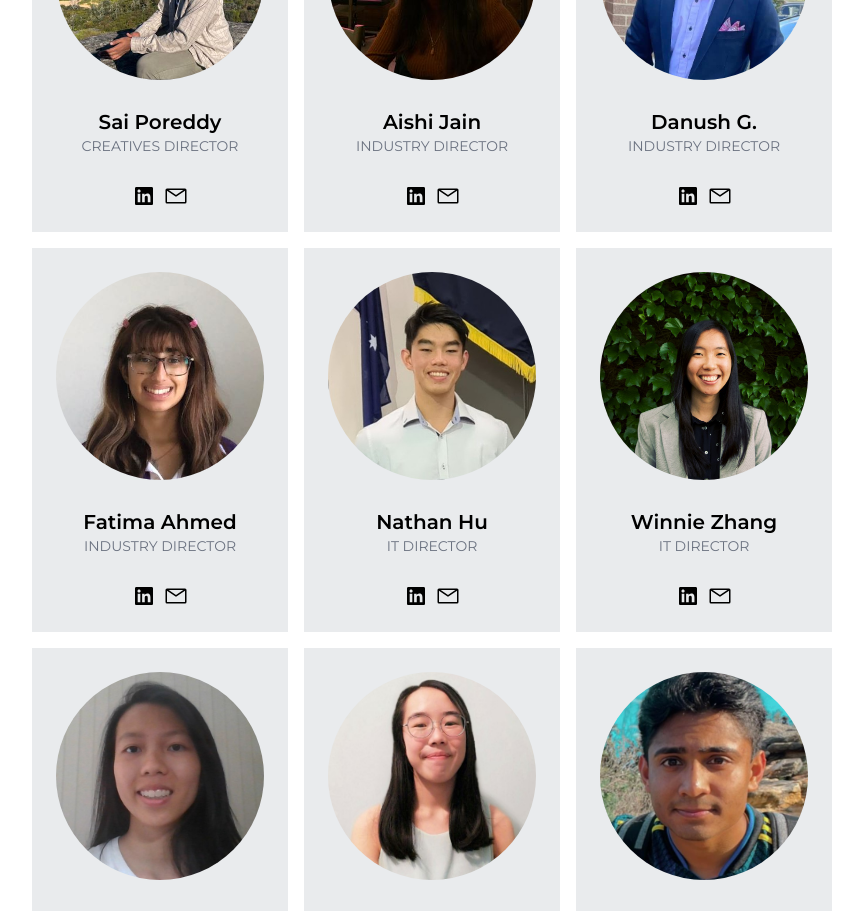
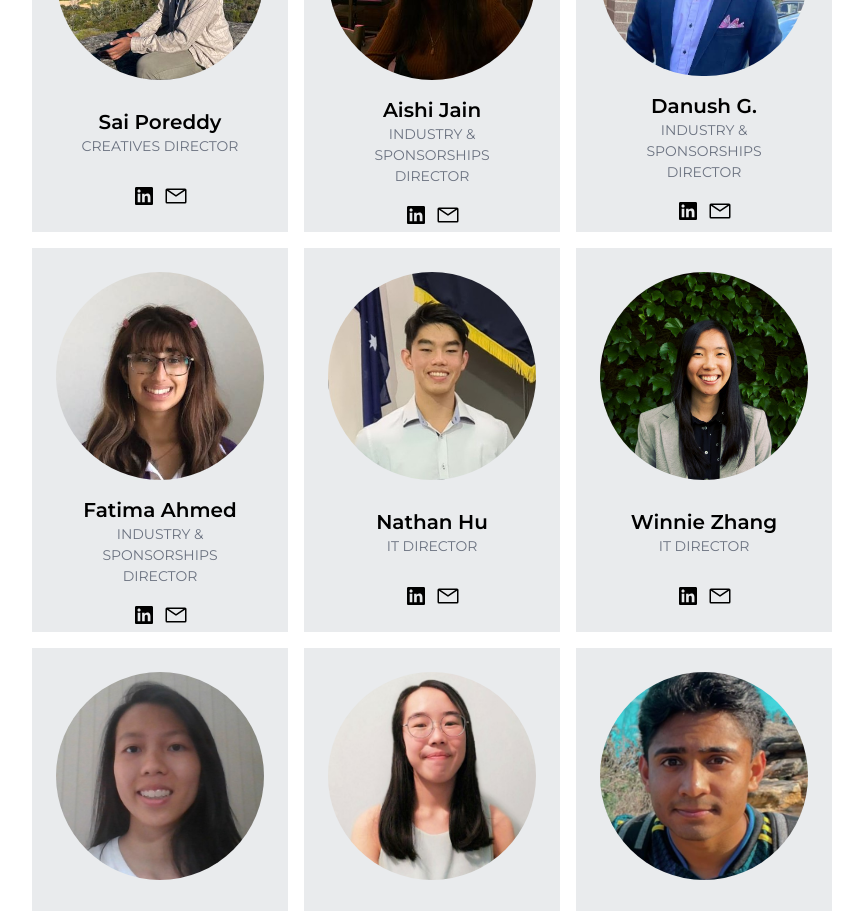
Before and after one commit to UNSW-Mechatronics-Society/mtrnsoc-website, a Next.js app: page /team in a window 1280 px wide. Shown: the part 2160-3071 px from the top of the page, without its empty margins (208-1071 px from the left). Built offline with nearby package versions, Linux system fonts and the light colour scheme; a web font is replaced by a local one.

Commit message:
industry and sponsorships

```diff
--- a/data/teamData.ts
+++ b/data/teamData.ts
@@ -61,19 +61,19 @@ export const directorData: ProfileData[] = [
   {
     src: "/images/profiles/AishiJ.jpeg",
     id: "Aishi Jain",
-    position: "Industry Director",
+    position: "Industry & Sponsorships Director",
     linkedIn: "https://www.linkedin.com/in/aishijain/",
   },
   {
     src: "/images/profiles/DanushG.jpg",
     id: "Danush G.",
-    position: "Industry Director",
+    position: "Industry & Sponsorships Director",
     linkedIn: "https://www.linkedin.com/in/thanushwur-gunaseelan-a93180148/?originalSubdomain=au",
   },
   {
     src: "/images/profiles/FatimaA.jpeg",
     id: "Fatima Ahmed",
-    position: "Industry Director",
+    position: "Industry & Sponsorships Director",
     linkedIn: "https://www.linkedin.com/in/fatima-ahmed-26928020a/",
   },
   {
```
